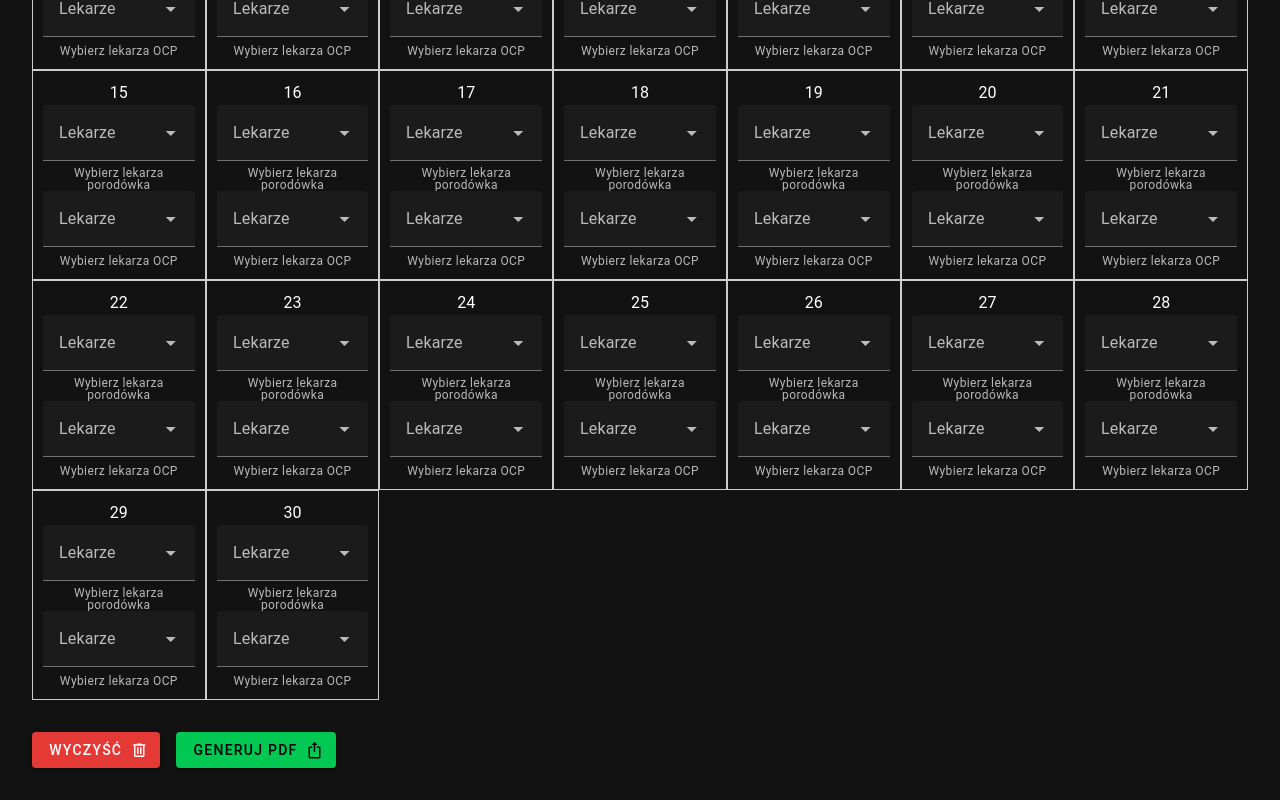
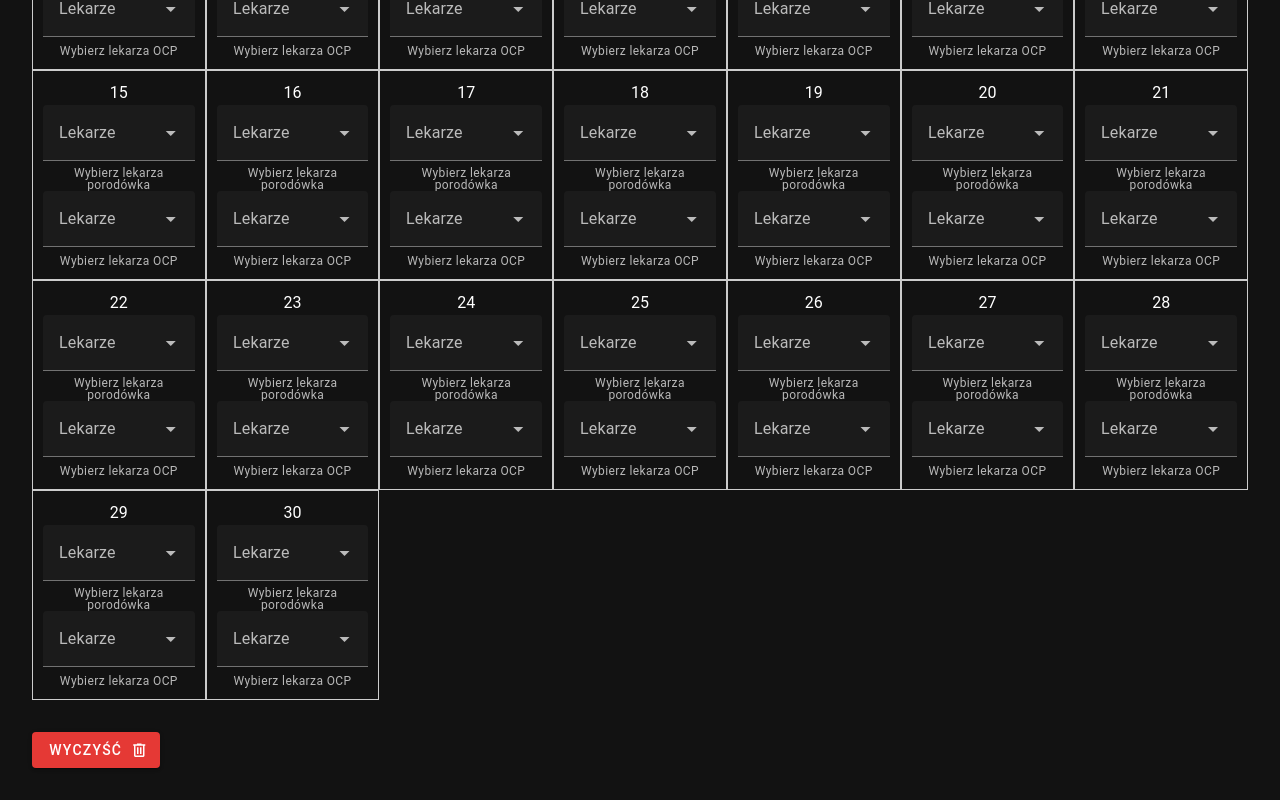
Before and after one commit to Michal-Dziedzinski/Shift-Schedule, a Vue app: page / in a window 1280 px wide. Shown: the part 894-1694 px from the top of the page. Built offline with nearby package versions, Linux system fonts and the light colour scheme.

Commit message:
comment pdf generator button

```diff
--- a/src/components/BaseMonth.vue
+++ b/src/components/BaseMonth.vue
@@ -50,14 +50,14 @@
   >
     Wyczyść
   </v-btn>
-  <v-btn
+  <!-- <v-btn
     @click="generatePDFwithSelections"
     class="button"
     color="green-accent-4"
     append-icon="mdi-export-variant"
   >
     Generuj PDF
-  </v-btn>
+  </v-btn> -->
 </template>
 
 <script lang="ts" setup>
```
